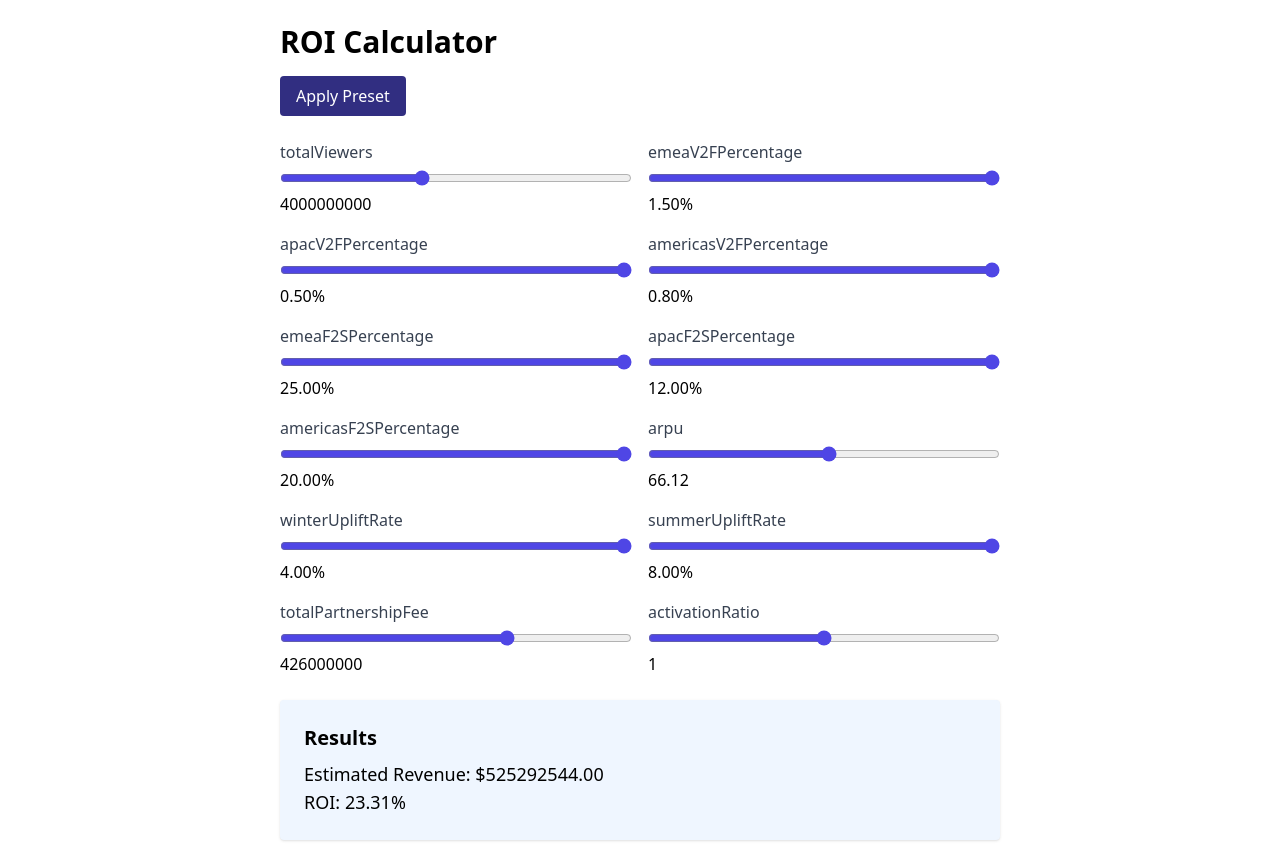
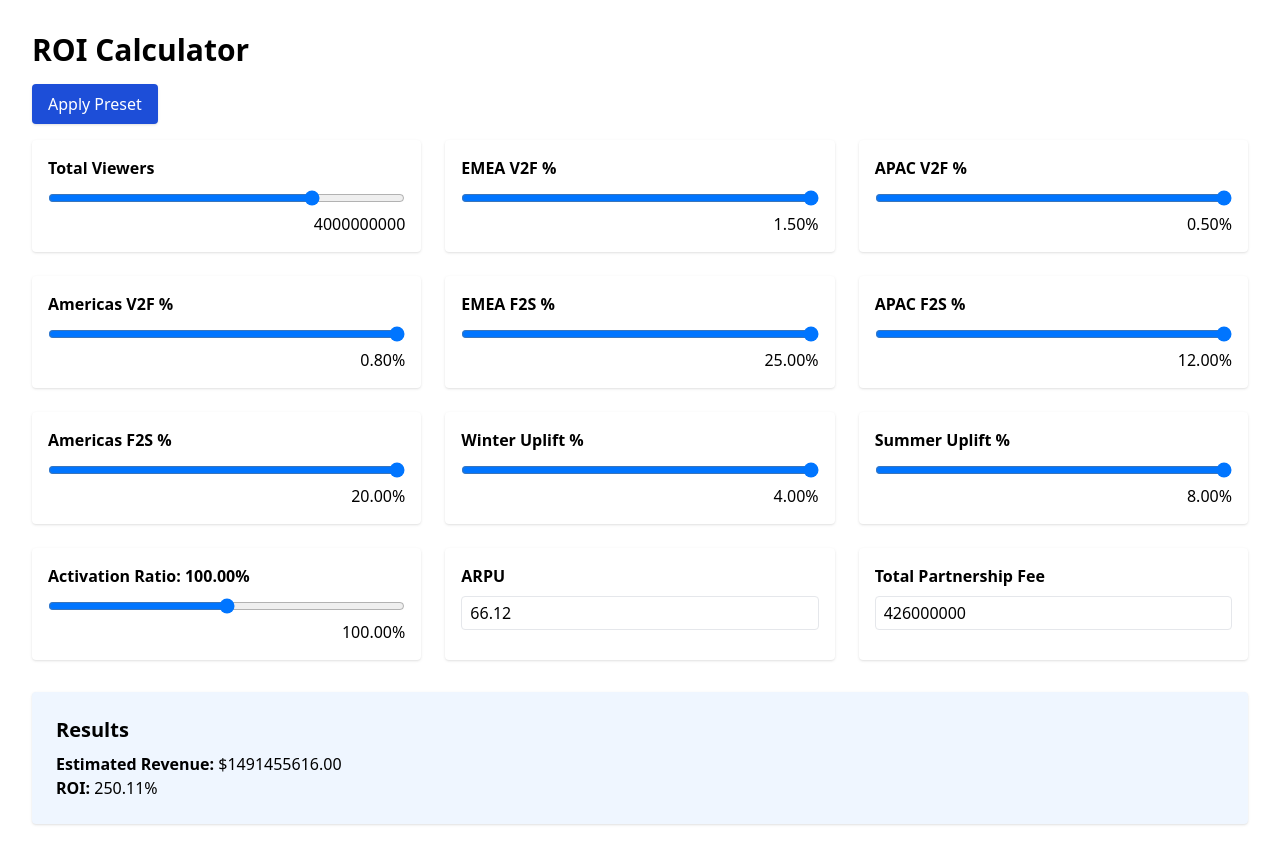
Before and after one commit to Mezzali22/ROI-Calculator, a React (Vite) app: page / in a window 1280 px wide. Built offline with nearby package versions, Linux system fonts and the light colour scheme.

Commit message:
Final version: restored layout and added preset update

```diff
--- a/src/ROICalculator.jsx
+++ b/src/ROICalculator.jsx
@@ -3,36 +3,51 @@ import React, { useState } from 'react';
 export default function ROICalculator() {
   const [totalViewers, setTotalViewers] = useState(4000000000);
   const [arpu, setArpu] = useState(66.12);
-  const [fee, setFee] = useState(426000000);
+  const [totalPartnershipFee, setTotalPartnershipFee] = useState(426000000);
 
-  const [emeaV2F, setEmeaV2F] = useState(0.015);
-  const [apacV2F, setApacV2F] = useState(0.005);
-  const [amerV2F, setAmerV2F] = useState(0.008);
+  const [emeaV2F, setEmeaV2F] = useState(1.5);
+  const [apacV2F, setApacV2F] = useState(0.5);
+  const [amerV2F, setAmerV2F] = useState(0.8);
 
-  const [emeaF2S, setEmeaF2S] = useState(0.25);
-  const [apacF2S, setApacF2S] = useState(0.12);
-  const [amerF2S, setAmerF2S] = useState(0.2);
+  const [emeaF2S, setEmeaF2S] = useState(25);
+  const [apacF2S, setApacF2S] = useState(12);
+  const [amerF2S, setAmerF2S] = useState(20);
 
-  const [winterUplift, setWinterUplift] = useState(0.04);
-  const [summerUplift, setSummerUplift] = useState(0.08);
-  const [activationRatio, setActivationRatio] = useState(1.0);
+  const [winterUplift, setWinterUplift] = useState(4);
+  const [summerUplift, setSummerUplift] = useState(8);
+  const [activationRatio, setActivationRatio] = useState(100);
 
   const applyPreset = () => {
     setArpu(66.12);
-    setFee(426000000);
+    setTotalPartnershipFee(426000000);
+    setTotalViewers(4000000000);
+    setEmeaV2F(1.5);
+    setApacV2F(0.5);
+    setAmerV2F(0.8);
+    setEmeaF2S(25);
+    setApacF2S(12);
+    setAmerF2S(20);
+    setWinterUplift(4);
+    setSummerUplift(8);
+    setActivationRatio(100);
   };
 
   const calculateROI = () => {
-    const v2fTotal =
-      (totalViewers * emeaV2F + totalViewers * apacV2F + totalViewers * amerV2F) / 3;
+    const v2fTotal = (
+      (totalViewers * emeaV2F) / 100 +
+      (totalViewers * apacV2F) / 100 +
+      (totalViewers * amerV2F) / 100
+    );
 
-    const convertedSubscribers =
-      ((emeaF2S + apacF2S + amerF2S) / 3) * (v2fTotal * activationRatio);
+    const convertedSubscribers = (
+      (v2fTotal * ((emeaF2S / 100 + apacF2S / 100 + amerF2S / 100)) *
+        (activationRatio / 100)) /
+      3
+    );
 
-    const upliftMultiplier = 1 + (winterUplift + summerUplift);
-
+    const upliftMultiplier = 1 + (winterUplift + summerUplift) / 200;
     const revenue = convertedSubscribers * arpu * upliftMultiplier;
-    const roi = ((revenue - fee) / fee) * 100;
+    const roi = ((revenue - totalPartnershipFee) / totalPartnershipFee) * 100;
 
     return {
       revenue: revenue.toFixed(2),
@@ -42,52 +57,143 @@ export default function ROICalculator() {
 
   const { revenue, roi } = calculateROI();
 
-  const labelClass = "block font-medium text-gray-700 mb-1";
-  const inputClass = "w-full border px-2 py-1 rounded";
-  const sliderClass = "w-full accent-indigo-600";
-
-  const variables = [
-    { label: "totalViewers", val: totalViewers, setter: setTotalViewers, min: 1000000, max: 10000000000 },
-    { label: "emeaV2FPercentage", val: emeaV2F, setter: setEmeaV2F, min: 0.01, max: 0.015 },
-    { label: "apacV2FPercentage", val: apacV2F, setter: setApacV2F, min: 0.0045, max: 0.005 },
-    { label: "americasV2FPercentage", val: amerV2F, setter: setAmerV2F, min: 0.0075, max: 0.008 },
-    { label: "emeaF2SPercentage", val: emeaF2S, setter: setEmeaF2S, min: 0.18, max: 0.25 },
-    { label: "apacF2SPercentage", val: apacF2S, setter: setApacF2S, min: 0.05, max: 0.12 },
-    { label: "americasF2SPercentage", val: amerF2S, setter: setAmerF2S, min: 0.12, max: 0.2 },
-    { label: "arpu", val: arpu, setter: setArpu, min: 30, max: 100 },
-    { label: "winterUpliftRate", val: winterUplift, setter: setWinterUplift, min: 0.02, max: 0.04 },
-    { label: "summerUpliftRate", val: summerUplift, setter: setSummerUplift, min: 0.05, max: 0.08 },
-    { label: "totalPartnershipFee", val: fee, setter: setFee, min: 100000000, max: 600000000 },
-    { label: "activationRatio", val: activationRatio, setter: setActivationRatio, min: 0.8, max: 1.2 },
+  const sliders = [
+    {
+      label: 'Total Viewers',
+      value: totalViewers,
+      min: 1000000000,
+      max: 5000000000,
+      step: 100000000,
+      setter: setTotalViewers,
+    },
+    {
+      label: 'EMEA V2F %',
+      value: emeaV2F,
+      min: 1,
+      max: 1.5,
+      step: 0.01,
+      setter: setEmeaV2F,
+    },
+    {
+      label: 'APAC V2F %',
+      value: apacV2F,
+      min: 0.45,
+      max: 0.5,
+      step: 0.01,
+      setter: setApacV2F,
+    },
+    {
+      label: 'Americas V2F %',
+      value: amerV2F,
+      min: 0.75,
+      max: 0.8,
+      step: 0.01,
+      setter: setAmerV2F,
+    },
+    {
+      label: 'EMEA F2S %',
+      value: emeaF2S,
+      min: 18,
+      max: 25,
+      step: 1,
+      setter: setEmeaF2S,
+    },
+    {
+      label: 'APAC F2S %',
+      value: apacF2S,
+      min: 5,
+      max: 12,
+      step: 1,
+      setter: setApacF2S,
+    },
+    {
+      label: 'Americas F2S %',
+      value: amerF2S,
+      min: 12,
+      max: 20,
+      step: 1,
+      setter: setAmerF2S,
+    },
+    {
+      label: 'Winter Uplift %',
+      value: winterUplift,
+      min: 2,
+      max: 4,
+      step: 0.01,
+      setter: setWinterUplift,
+    },
+    {
+      label: 'Summer Uplift %',
+      value: summerUplift,
+      min: 5,
+      max: 8,
+      step: 0.01,
+      setter: setSummerUplift,
+    },
+    {
+      label: 'Activation Ratio: 100.00%',
+      value: activationRatio,
+      min: 80,
+      max: 120,
+      step: 1,
+      setter: setActivationRatio,
+    },
   ];
 
   return (
-    <div className="p-6 max-w-3xl mx-auto font-sans">
+    <div className="p-8">
       <h1 className="text-3xl font-bold mb-4">ROI Calculator</h1>
-      <button onClick={applyPreset} className="bg-indigo-900 text-white px-4 py-2 rounded mb-6">
+      <button
+        onClick={applyPreset}
+        className="mb-4 px-4 py-2 bg-blue-700 text-white rounded shadow"
+      >
         Apply Preset
       </button>
-      <div className="grid grid-cols-1 sm:grid-cols-2 gap-4 mb-6">
-        {variables.map(({ label, val, setter, min, max }) => (
-          <div key={label}>
-            <label className={labelClass}>{label}</label>
+
+      <div className="grid grid-cols-1 sm:grid-cols-2 md:grid-cols-3 gap-6">
+        {sliders.map(({ label, value, min, max, step, setter }) => (
+          <div key={label} className="bg-white p-4 rounded shadow">
+            <label className="block font-semibold mb-2">{label}</label>
             <input
               type="range"
               min={min}
               max={max}
-              step="0.0001"
-              value={val}
-              onChange={(e) => setter(parseFloat(e.target.value))}
-              className={sliderClass}
+              step={step}
+              value={value}
+              onChange={(e) => setter(Number(e.target.value))}
+              className="w-full"
             />
-            <p>{label.includes("Percentage") || label.includes("Rate") ? `${(val * 100).toFixed(2)}%` : val}</p>
+            <div className="text-right font-medium">
+              {label.includes('%') ? `${value.toFixed(2)}%` : value}
+            </div>
           </div>
         ))}
+
+        <div className="bg-white p-4 rounded shadow">
+          <label className="block font-semibold mb-2">ARPU</label>
+          <input
+            type="number"
+            value={arpu}
+            onChange={(e) => setArpu(Number(e.target.value))}
+            className="w-full border rounded px-2 py-1"
+          />
+        </div>
+
+        <div className="bg-white p-4 rounded shadow">
+          <label className="block font-semibold mb-2">Total Partnership Fee</label>
+          <input
+            type="number"
+            value={totalPartnershipFee}
+            onChange={(e) => setTotalPartnershipFee(Number(e.target.value))}
+            className="w-full border rounded px-2 py-1"
+          />
+        </div>
       </div>
-      <div className="bg-blue-50 p-6 rounded shadow text-lg">
+
+      <div className="mt-8 bg-blue-50 p-6 rounded shadow">
         <h2 className="text-xl font-semibold mb-2">Results</h2>
-        <p>Estimated Revenue: ${revenue}</p>
-        <p>ROI: {roi}%</p>
+        <p><strong>Estimated Revenue:</strong> ${revenue}</p>
+        <p><strong>ROI:</strong> {roi}%</p>
       </div>
     </div>
   );
```
